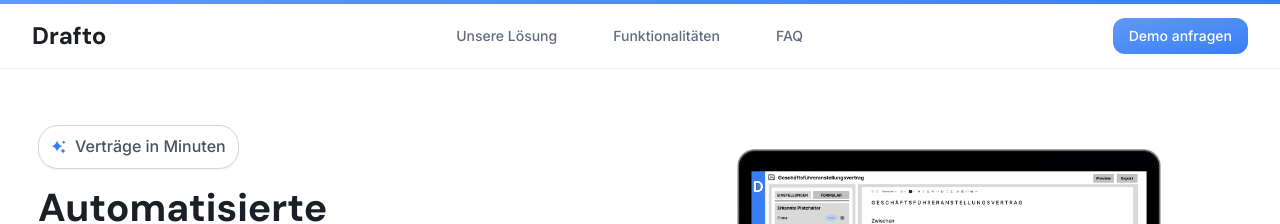
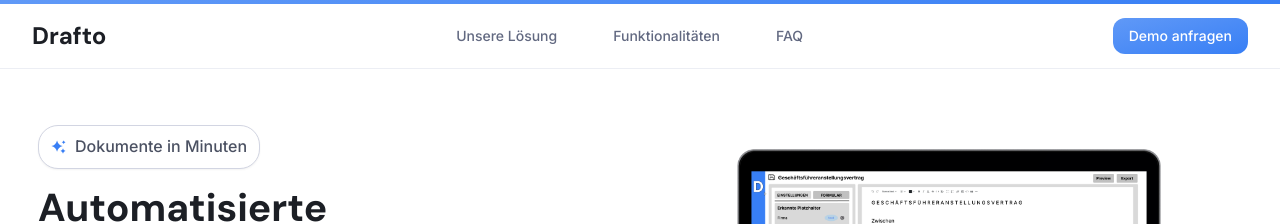
Before and after one commit to DraftoAI/Drafto-Website, a React (Vite) app: page / in a window 1280 px wide. Shown: the top 224 px of the page. Built offline with nearby package versions, Linux system fonts and the light colour scheme.

Commit message:
chore: push latest local changes

```diff
--- a/src/components/HeroSection.jsx
+++ b/src/components/HeroSection.jsx
@@ -20,7 +20,7 @@
             <div className="bg-neutral-n0 border border-neutral-n300 border-solid box-border content-stretch flex gap-[var(--stack-sm,8px)] items-center px-[var(--stack-md,12px)] lg:px-[var(--stack-md,12px)] md:px-[var(--stack-sm,8px)] sm:px-[var(--stack-xs,4px)] py-[var(--inset-sm,8px)] lg:py-[var(--inset-sm,8px)] md:py-[var(--inset-xs,4px)] sm:py-[var(--inset-xs,4px)] relative rounded-[var(--border-radius-2xl,20px)] lg:rounded-[var(--border-radius-2xl,20px)] md:rounded-[var(--border-radius-lg,12px)] sm:rounded-[var(--border-radius-md,8px)] shrink-0 shadow-sm">
               <img src={AISpark} alt="AI" className="relative shrink-0 h-5 w-5 md:h-4 md:w-4 sm:h-4 sm:w-4" />
               <p className="font-inter font-medium leading-[1.6] not-italic relative shrink-0 text-[16px] lg:text-[16px] md:text-[14px] sm:text-[12px] text-neutral-n800 text-center">
-                Verträge in Minuten
+                Dokumente in Minuten
               </p>
             </div>
             <div className="content-stretch flex gap-[var(--stack-sm,8px)] items-center relative shrink-0 w-full">
```
